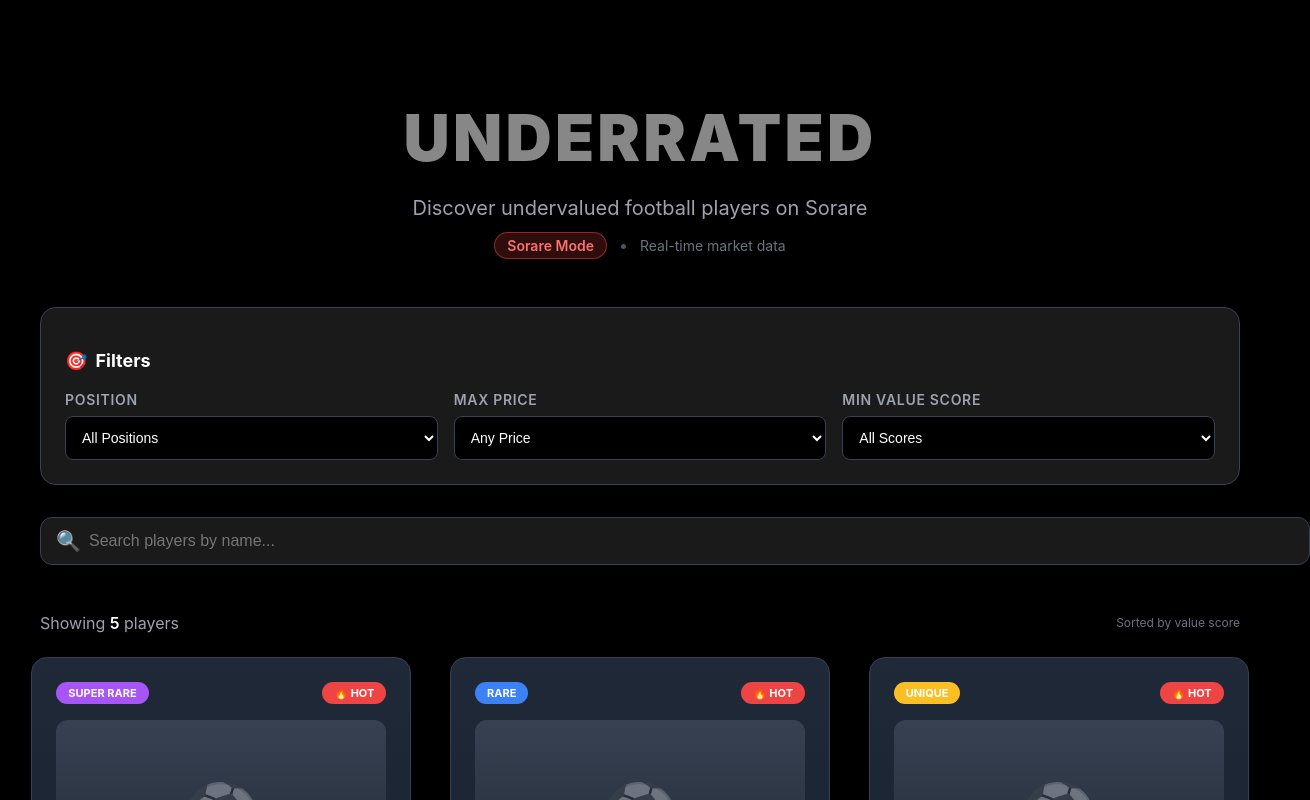
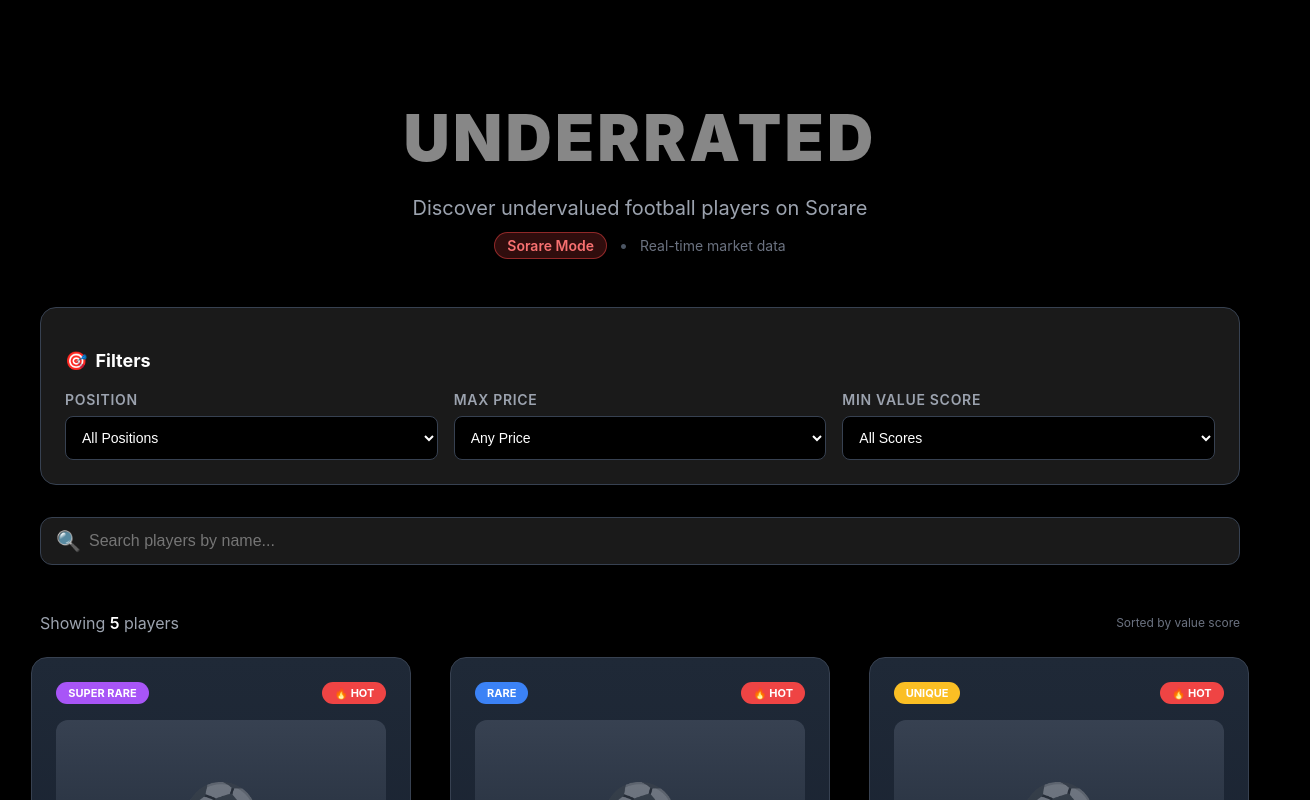
Before and after one commit to vitor-de-castro/underrated, a Next.js app: page / in a window 1280 px wide. Shown: the top 800 px of the page, 1310 px wide, since content can reach past the window. Built offline with nearby package versions, Linux system fonts and the light colour scheme.

Commit message:
Search bar fix and aligned

```diff
--- a/components/SearchBar.tsx
+++ b/components/SearchBar.tsx
@@ -9,7 +9,7 @@ export function SearchBar({ onSearch }: SearchBarProps) {
     <div style={{
       maxWidth: '1200px',
       margin: '0 auto 24px auto',
-      padding: '0 16px', // Match the main container padding
+      padding: '0 16px',
     }}>
       <div style={{ position: 'relative' }}>
         <input
@@ -25,6 +25,7 @@ export function SearchBar({ onSearch }: SearchBarProps) {
             color: 'white',
             fontSize: '1rem',
             outline: 'none',
+            boxSizing: 'border-box',
           }}
           onFocus={(e) => {
             e.currentTarget.style.borderColor = '#ef4444';
```
